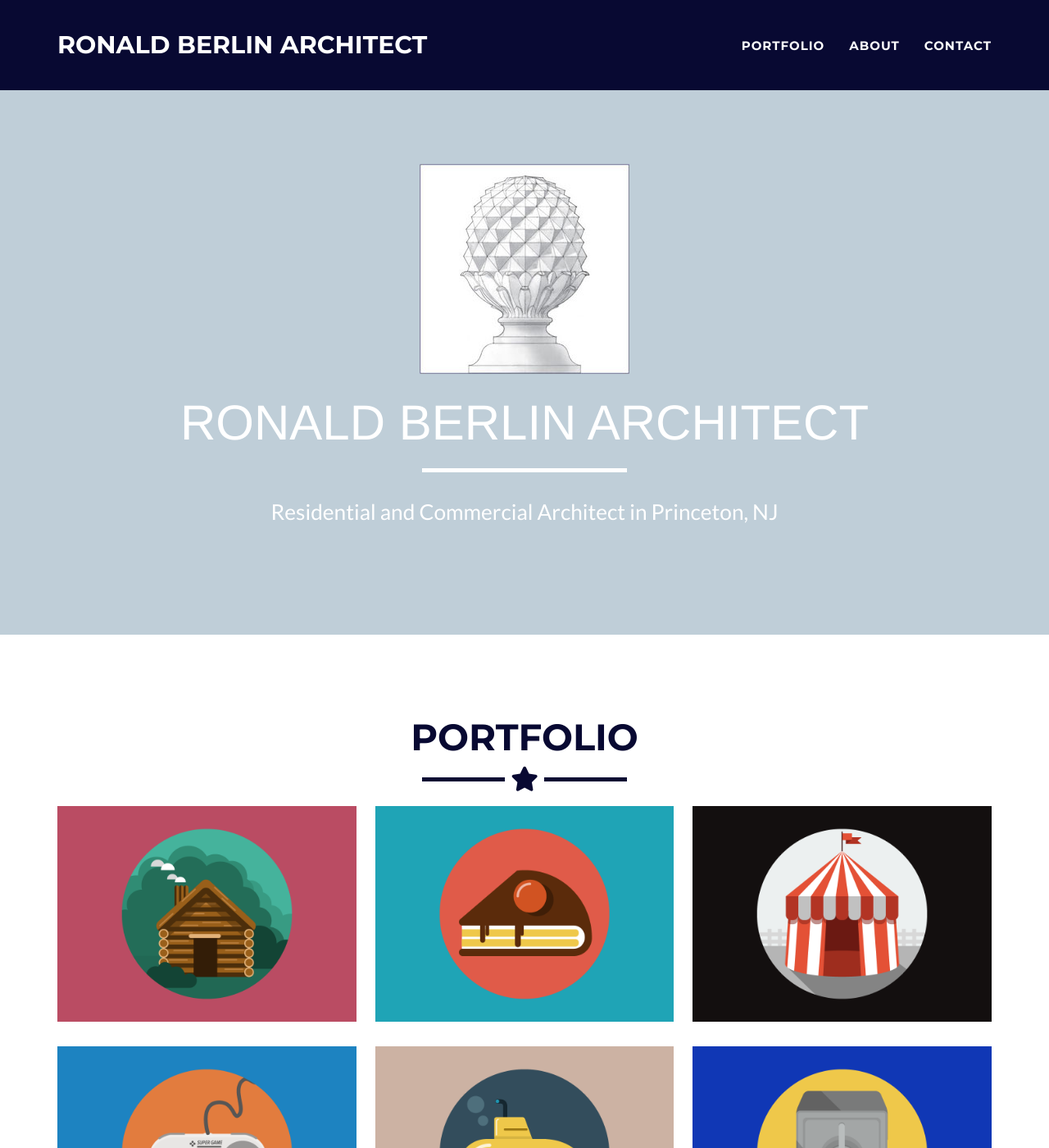
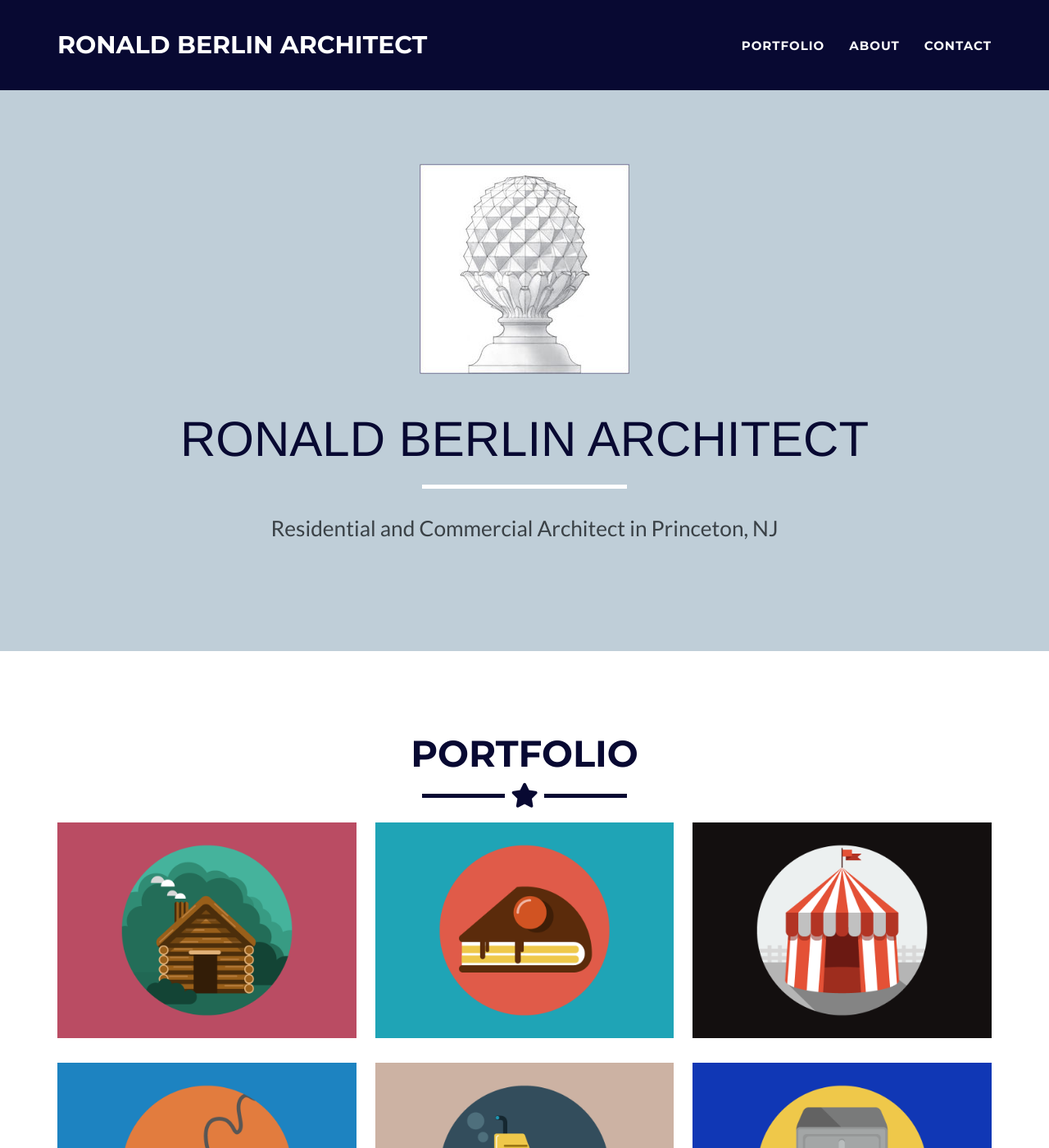
Before and after one commit to sofiamay/website-jekyll-LandingForRonaldberlin, a Jekyll site: the page built from _posts/2014-07-18-project-1.markdown, in a window 1280 px wide and 1400 px high. Shown: the whole window at 82% size. Built offline with Jekyll 4.4.1, drawn with Linux system fonts in a browser that asks for light colours; some web fonts are replaced.

Commit message:
Change colors of header

```diff
--- a/_config.yml
+++ b/_config.yml
@@ -28,7 +28,7 @@ color:
   primary: bfced8 #light blue
   primary-rgb: "191,206,216"
   secondary: 080932 #dark blue
-  secondary-dark: c8d1d8 #grey
+  secondary-dark: 3A4146 #dark grey
 
 # Footer settings
 footer:
--- a/_includes/css/main.css
+++ b/_includes/css/main.css
@@ -101,7 +101,8 @@ hr.divider-primary {
 
 header {
     text-align: center;
-    color: #fff;
+/*    color: #{{ site.color.secondary }};*/
+    color: #{{ site.color.secondary }};
     background: #{{ site.color.primary }};
 }
 
@@ -112,7 +113,7 @@ header .container {
 
 header img {
     display: block;
-    margin: 0 auto 20px;
+    margin: 0 auto 40px;
 }
 
 @media(max-width:767px) {
@@ -138,6 +139,7 @@ header .intro-text .name {
 header .intro-text .skills {
     font-size: 1.25em;
     font-weight: 300;
+    color: #{{ site.color.secondary-dark }};
 }
 
 @media(min-width:768px) {
```
